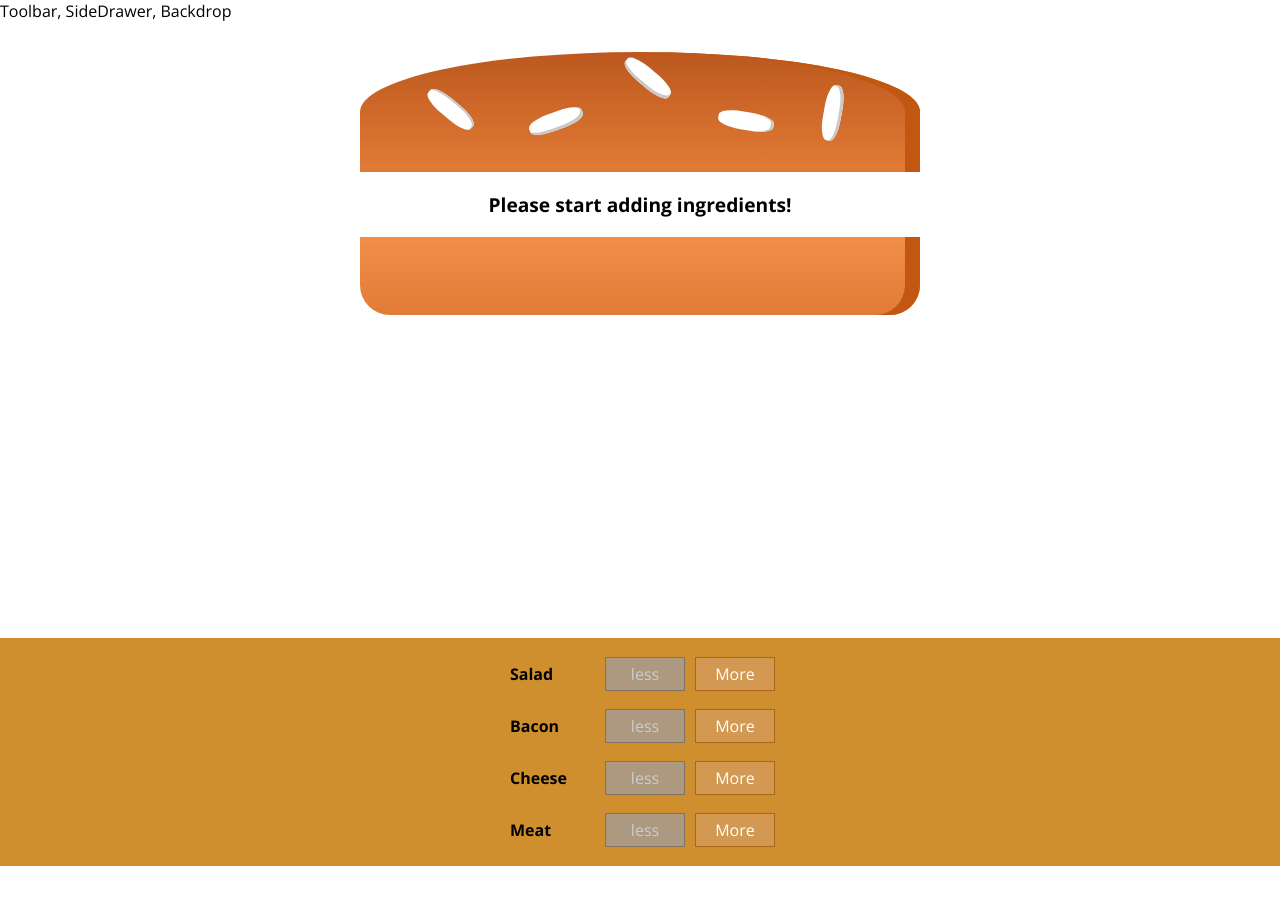
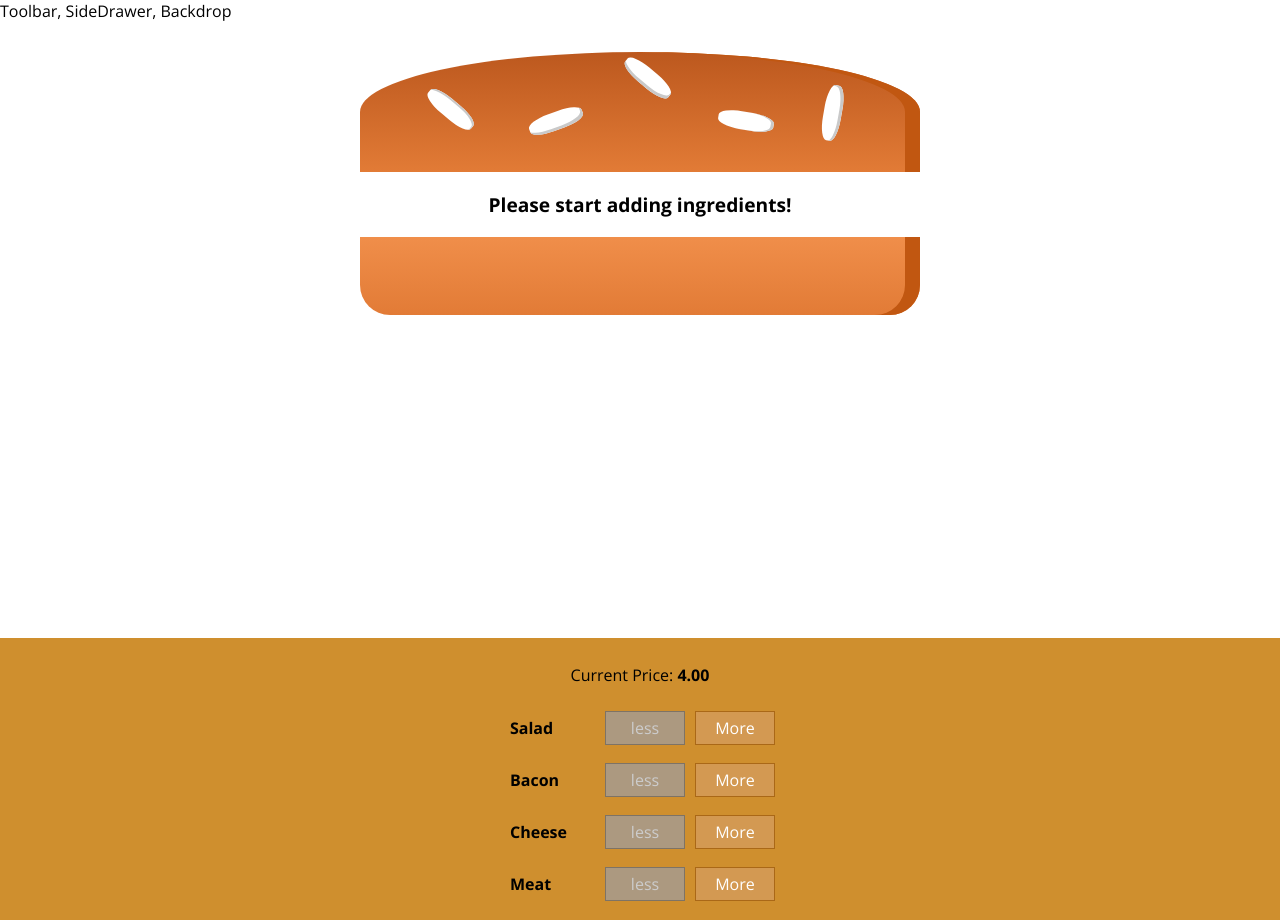
Before and after one commit to ko1h/react-burger-app, a React app: page / in a window 1280 px wide. Before the commit the page ends 866 px from the top, so only its background shows below. Built offline with nearby package versions, Linux system fonts and the light colour scheme.

Commit message:
displays total price of the burger

```diff
--- a/src/components/Burger/BuildControls/BuildControls.js
+++ b/src/components/Burger/BuildControls/BuildControls.js
@@ -12,6 +12,7 @@
 
 const buildControls = (props) =>(
   <div className={classes.BuildControls}>
+    <p>Current Price: <strong>{props.price.toFixed(2)}</strong></p>
     { controls.map(ctrl => (
       <BuildControl
         key={ctrl.label}
--- a/src/containers/BurgerBuilder/BurgerBuilder.js
+++ b/src/containers/BurgerBuilder/BurgerBuilder.js
@@ -68,7 +68,8 @@
                 <BuildControls
                     ingredientAdded={this.addIngredientHandler}
                     ingredientRemoved={this.removeIngredientHandler}
-                    disabled={disabledInfo} />
+                    disabled={disabledInfo}
+                    price={this.state.totalPrice} />
             </Aux>
         );
     }
```
Also changed, not shown: src/components/Burger/BuildControls/BuildControl/BuildControl.js (+7 -2 lines).
